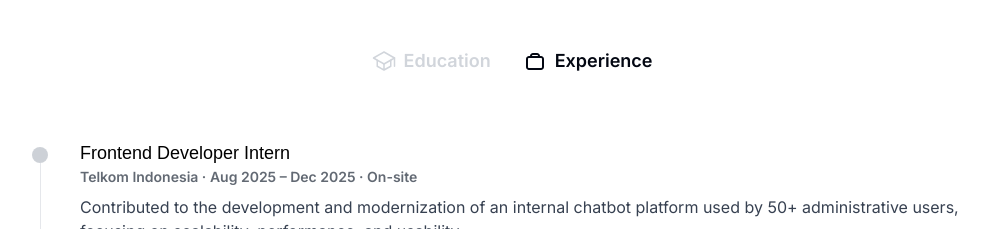
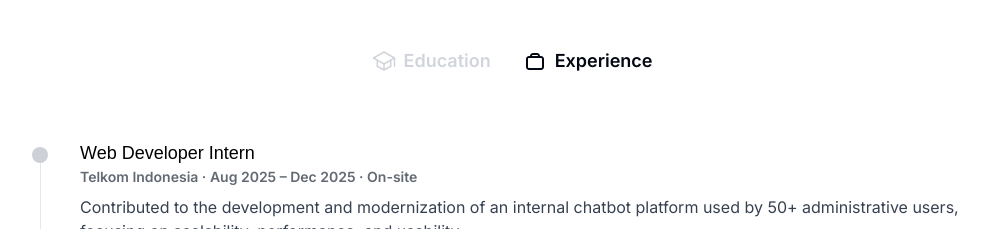
Before and after one commit to Yogihafidh/Yogi-Website, a Next.js app: page / in a window 1280 px wide. Shown: the part 3680-3909 px from the top of the page, without its empty margins (128-1116 px from the left). Built offline with nearby package versions, Linux system fonts and the light colour scheme; a web font is replaced by a local one.

Commit message:
fix: fix minor bug in experience

```diff
--- a/src/sections/Experience.tsx
+++ b/src/sections/Experience.tsx
@@ -9,7 +9,7 @@ import { useState } from "react";
 const experiencesList = [
   {
     name: "Telkom Indonesia",
-    position: "Frontend Developer Intern",
+    position: "Web Developer Intern",
     period: "Aug 2025 – Dec 2025 · On-site",
     text: "Contributed to the development and modernization of an internal chatbot platform used by 50+ administrative users, focusing on scalability, performance, and usability.",
 
```
